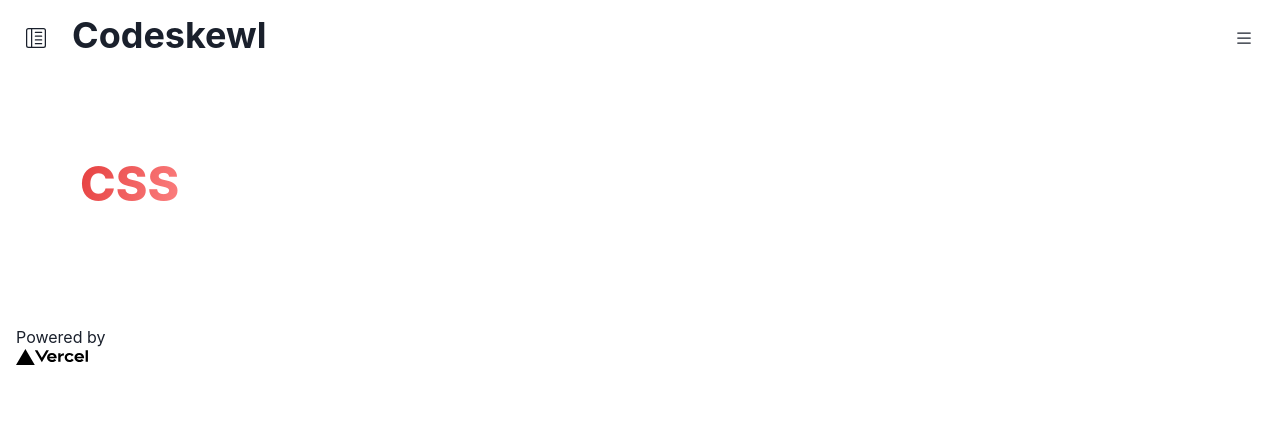
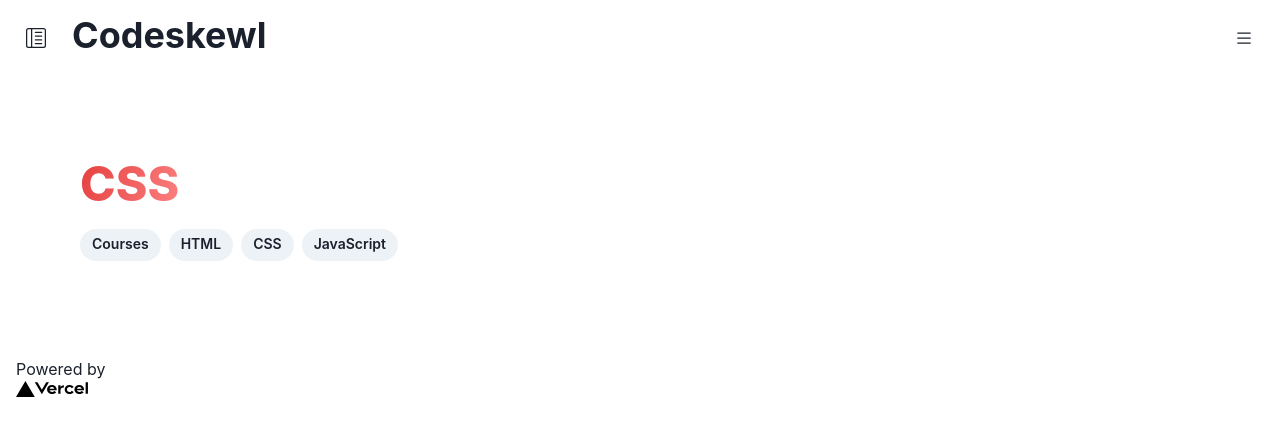
Before and after one commit to codeskewl/website, a Next.js app: page /courses/css in a window 1280 px wide. Shown: the top 436 px of the page. Built offline with nearby package versions, Linux system fonts and the light colour scheme.

Commit message:
:sparkles: feat: course buttons

```diff
--- a/components/colorHeading.js
+++ b/components/colorHeading.js
@@ -5,6 +5,7 @@ import {
 
 function ColorHeading({ gradient = "linear-gradient(270deg,#db59ff 8.88%,#6870de 52.13%,#2ecae6 86.08%)", children }) {
 	return (
+		<div>
 			<Heading
 				as="h1"
 				display="inline-block"
@@ -17,6 +18,7 @@ function ColorHeading({ gradient = "linear-gradient(270deg,#db59ff 8.88%,#6870de
 			>
 				{children}
 			</Heading>
+		</div>
 	);
 }
 
--- /dev/null
+++ b/components/courses/course-buttons.js
@@ -0,0 +1,32 @@
+import Link from "next/link";
+import { Button, Flex } from "@chakra-ui/react";
+import Courses from "../../data/courses.json";
+
+function CourseButtons({ disable }) {
+
+	function courseButton({ title, slug }, idx) {
+		return <Link href={`/courses/${slug}`} passHref rounded="full" key={idx}>
+			<Button size="sm" rounded="full" disabled={disable === title}>
+				{title}
+			</Button>
+		</Link>
+	};
+
+	return (
+		<Flex gap={2} wrap="wrap">
+
+			<Link href="/courses">
+				<Button size="sm" rounded="full">
+					Courses
+				</Button>
+			</Link>
+
+
+			{
+				Courses.map(courseButton)
+			}
+		</Flex>
+	)
+}
+
+export default CourseButtons;
--- /dev/null
+++ b/components/link.js
@@ -0,0 +1,14 @@
+import Link from "next/link";
+import { Link as ChakraLink } from "@chakra-ui/react";
+
+function Component({ children, href, title }) {
+	return (
+		<Link href={href} passHref>
+			<ChakraLink>
+				{children}
+			</ChakraLink>
+		</Link>
+	)
+}
+
+export default Component;
--- /dev/null
+++ b/data/courses.json
@@ -0,0 +1,16 @@
+[
+  {
+    "title": "HTML",
+    "slug": "html"
+  },
+
+  {
+    "title": "CSS",
+    "slug": "css"
+  },
+
+  {
+    "title": "JavaScript",
+    "slug": "javascript"
+  }
+]
--- a/pages/courses/css.js
+++ b/pages/courses/css.js
@@ -2,6 +2,7 @@ import Head from "next/head";
 import { Heading } from "@chakra-ui/react";
 import Section from "../../components/section";
 import ColorHeading from "../../components/colorHeading";
+import CourseButtons from "../../components/courses/course-buttons";
 
 function Page() {
 	return (
@@ -18,6 +19,8 @@ function Page() {
 				>
 					CSS
 				</ColorHeading>
+
+				<CourseButtons disable="CSS" />
 			</Section>
 		</>
 	)
--- a/pages/courses/javascript.js
+++ b/pages/courses/javascript.js
@@ -2,6 +2,7 @@ import Head from "next/head";
 import { Heading } from "@chakra-ui/react";
 import Section from "../../components/section";
 import ColorHeading from "../../components/colorHeading";
+import CourseButtons from "../../components/courses/course-buttons";
 
 function Page() {
 	return (
@@ -18,6 +19,8 @@ function Page() {
 				>
 					JavaScript
 				</ColorHeading>
+
+				<CourseButtons disable="JavaScript" />
 			</Section>
 		</>
 	)
--- a/pages/index.js
+++ b/pages/index.js
@@ -8,7 +8,8 @@ import {
   ButtonGroup,
   Flex,
   Heading,
-  Text, List,
+  Text,
+  List,
   ListItem,
   ListIcon,
   OrderedList,
```
Also changed, not shown: pages/courses/html.js (+12 -1 lines), pages/courses/index.js (+31 -1 lines). Lines whose indentation alone changed are shown as unchanged.
